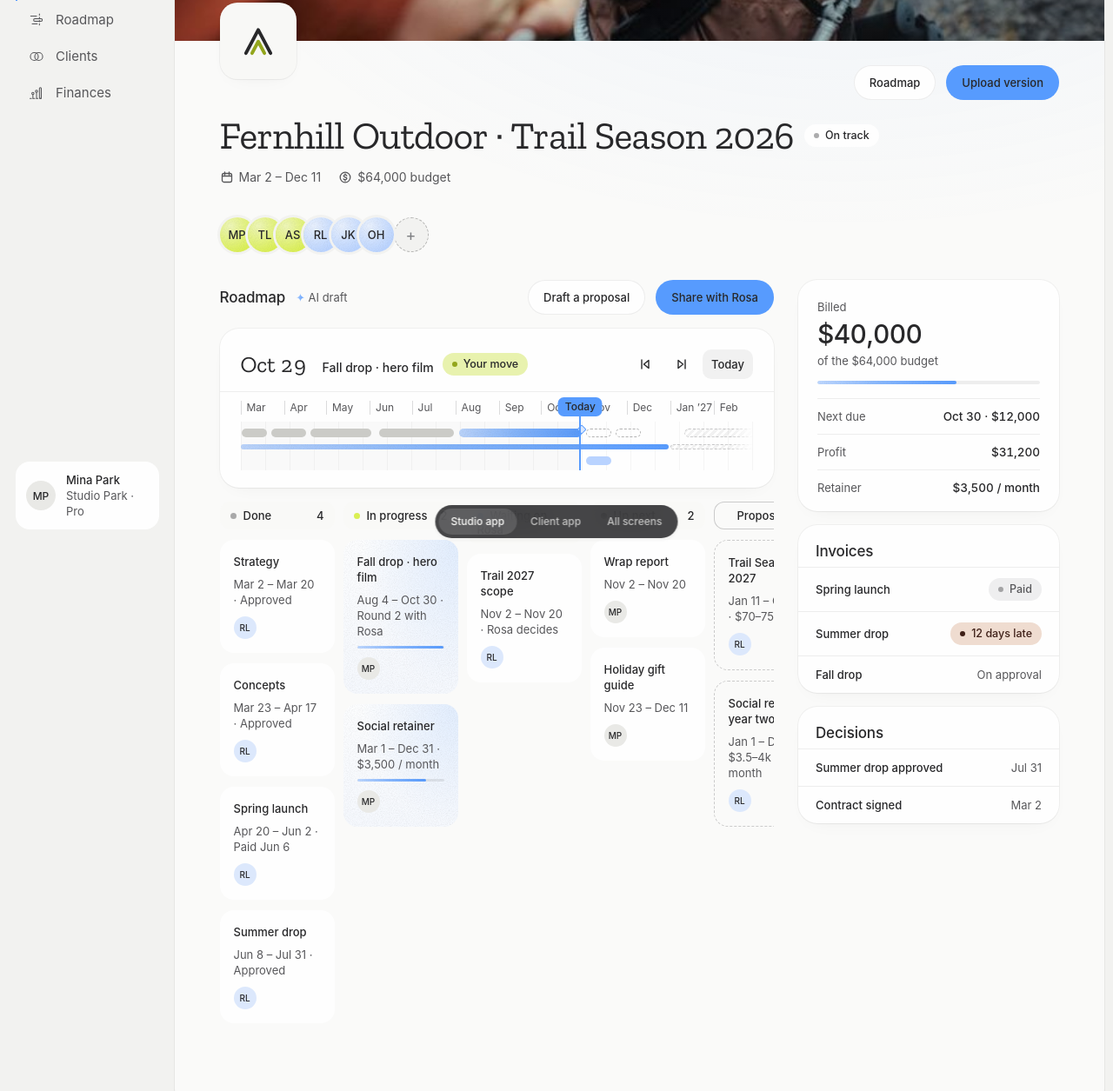
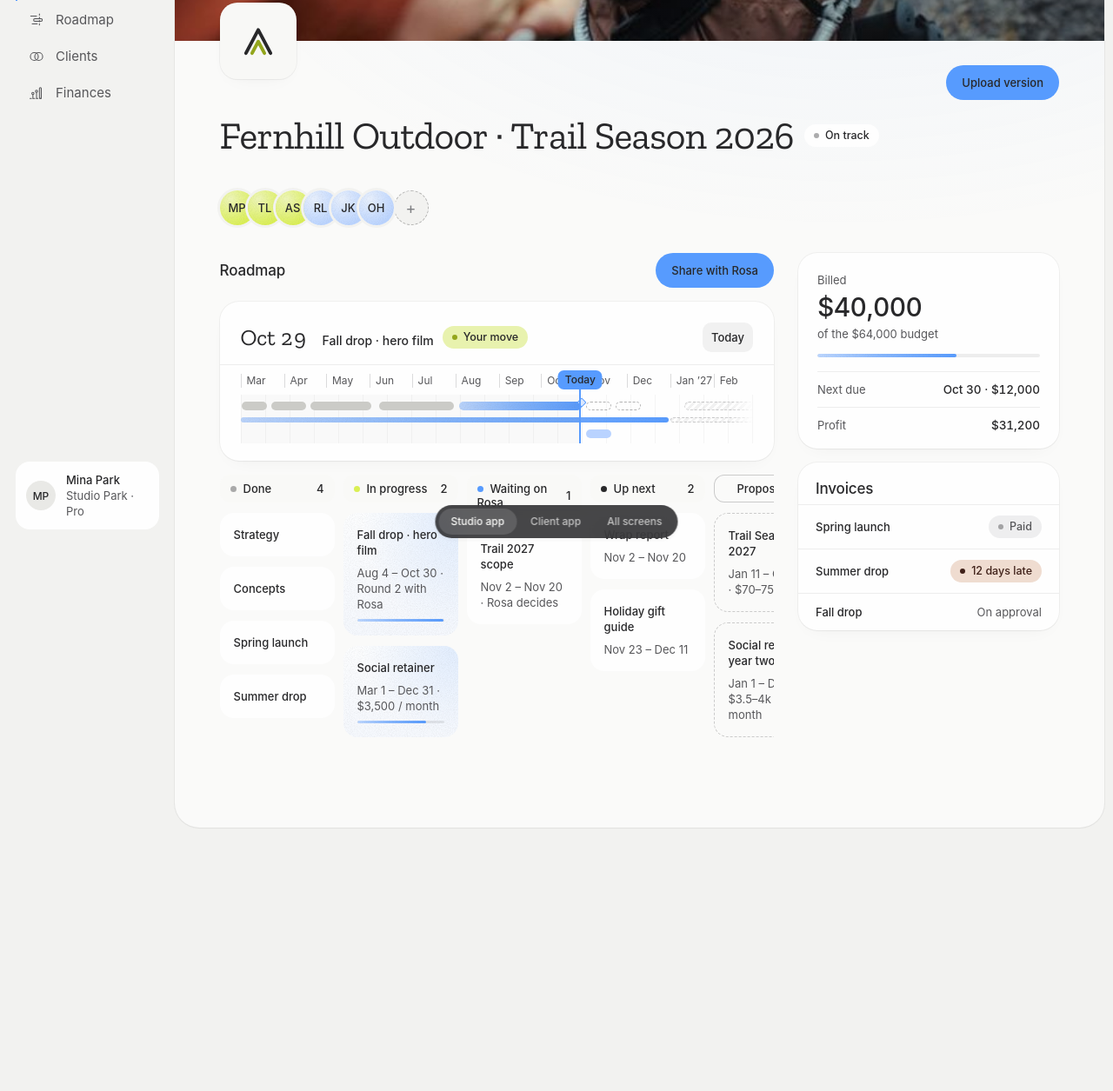
Before and after one commit to jennaCh0i/cueue, a plain HTML site: page Project.html in a window 1280 px wide. Shown: the part 163-1418 px from the top of the page at 87% size. After the commit the page ends 1125 px from the top, so only its background shows below. Drawn offline with nearby package versions, Linux system fonts and the light colour scheme; a web font is replaced by a local one.

Commit message:
Project: simplify further, fewer buttons, labels and details
Co-Authored-By: Claude Opus 5.5 <noreply@anthropic.com>
Claude-Session: https://claude.ai/code/session_01XCLfjkFa7fhCyRTZDdVida

```diff
--- a/Project.html
+++ b/Project.html
@@ -70,11 +70,10 @@
     <div class="cover"><img src="/img/fernhill2.jpg" alt="Trail Season 2026 cover"></div>
     <div class="plogo" aria-hidden="true"><svg viewBox="0 0 56 56" fill="none"><path d="M10 46L28 12l18 34" stroke="#28282A" stroke-width="5" stroke-linecap="round" stroke-linejoin="round"></path><path d="M19 46l9-17 9 17" stroke="#93A61C" stroke-width="5" stroke-linecap="round" stroke-linejoin="round"></path></svg></div>
   </div>
-  <div class="pacts"><a class="btn btn-s" href="#roadmap">Roadmap</a><a class="btn btn-p" href="/Review">Upload version</a></div>
+  <div class="pacts"><a class="btn btn-p" href="/Review">Upload version</a></div>
   <div class="pid">
     <div class="pid-l">
       <div class="hstack g12 wrap"><h1 class="title">Fernhill Outdoor · Trail Season 2026</h1><span class="chip">On track</span></div>
-      <div class="pmeta" style="margin-top: 8px"><span><svg viewBox="0 0 16 16" width="16" height="16" fill="none" stroke="currentColor" stroke-width="1.3" stroke-linecap="round" stroke-linejoin="round"><rect x="2.5" y="3.5" width="11" height="10" rx="2"></rect><path d="M2.5 6.5h11M5.5 2v3M10.5 2v3"></path></svg>Mar 2 – Dec 11</span><span><svg viewBox="0 0 16 16" width="16" height="16" fill="none" stroke="currentColor" stroke-width="1.3" stroke-linecap="round" stroke-linejoin="round"><circle cx="8" cy="8" r="5.8"></circle><path d="M9.8 6.1c-.4-.6-1-.9-1.8-.9-1 0-1.7.5-1.7 1.3 0 1.8 3.6.9 3.6 2.8 0 .8-.8 1.4-1.9 1.4-.8 0-1.5-.3-1.9-.9M8 4v1.2M8 10.8V12"></path></svg>$64,000 budget</span></div>
     </div>
     <div class="ppl">
       <div class="pavs"><span class="pav st" title="Mina Park · lead">MP</span><span class="pav st" title="Theo Lin · motion">TL</span><span class="pav st" title="Ana Sato · retouch">AS</span><span class="pav cl" title="Rosa Lindqvist · approver">RL</span><span class="pav cl" title="Jae Kim · reviewer">JK</span><span class="pav cl" title="Omar Haddad · finance">OH</span><a class="pempty" href="/Invite" aria-label="Invite someone" title="Invite someone">+</a></div>
@@ -122,15 +121,13 @@
   <div class="pcols">
   <section id="roadmap" class="stack g16" style="scroll-margin-top: 24px">
       <div class="hstack between wrap g16">
-        <div class="hstack g12"><h2 class="sub">Roadmap</h2><span class="cap muted"><span class="ai">✦</span> AI draft</span></div>
-        <div class="hstack g12"><a class="btn btn-s" href="/Proposal">Draft a proposal</a><a class="btn btn-p" href="/Project">Share with Rosa</a></div>
+        <h2 class="sub">Roadmap</h2>
+        <div class="hstack g12"><a class="btn btn-p" href="/Project">Share with Rosa</a></div>
       </div>
       <div class="card rm" data-start="2026-03-01" data-end="2027-03-01" data-today="2026-10-29">
         <div class="rm-top">
           <span class="rm-read"><span class="rm-date">Oct 29</span><span class="rm-stage">Fall drop · hero film</span><span class="chip c-you rm-chip">Your move</span></span>
           <div class="rm-ctl">
-            <button class="rm-btn" data-go="prev" aria-label="Previous"><svg viewBox="0 0 16 16" width="16" height="16" fill="none" stroke="currentColor" stroke-width="1.4" stroke-linecap="round" stroke-linejoin="round"><path d="M4 3v10M12 3.5L6.5 8 12 12.5Z"></path></svg></button>
-            <button class="rm-btn" data-go="next" aria-label="Next"><svg viewBox="0 0 16 16" width="16" height="16" fill="none" stroke="currentColor" stroke-width="1.4" stroke-linecap="round" stroke-linejoin="round"><path d="M12 3v10M4 3.5L9.5 8 4 12.5Z"></path></svg></button>
             <button class="rm-btn" data-go="today" style="background:rgba(40,40,42,.06)">Today</button>
           </div>
         </div>
@@ -142,11 +139,11 @@
         </div></div>
       </div>
     <div class="board">
-      <div class="stack g12"><div class="colhead" style="--dot: var(--n40)"><span>Done</span><span>4</span></div><div class="k" data-id="strat"><span class="label">Strategy</span><span class="cap muted rm-when">Mar 2 – Mar 20 · Approved</span><span class="avatar sm blue">RL</span></div><div class="k" data-id="conc"><span class="label">Concepts</span><span class="cap muted rm-when">Mar 23 – Apr 17 · Approved</span><span class="avatar sm blue">RL</span></div><a class="k" data-id="spring" href="/Invoice"><span class="label">Spring launch</span><span class="cap muted rm-when">Apr 20 – Jun 2 · Paid Jun 6</span><span class="avatar sm blue">RL</span></a><a class="k" data-id="summer" href="/Review"><span class="label">Summer drop</span><span class="cap muted rm-when">Jun 8 – Jul 31 · Approved</span><span class="avatar sm blue">RL</span></a></div>
-      <div class="stack g12"><div class="colhead" style="--dot: var(--lime)"><span>In progress</span><span>2</span></div><a class="k lime" data-id="fall" href="/Review"><span class="label">Fall drop · hero film</span><span class="cap muted rm-when">Aug 4 – Oct 30 · Round 2 with Rosa</span><div class="rm-mini"><i style="width:99%"></i></div><span class="avatar sm ">MP</span></a><div class="k lime" data-id="ret"><span class="label">Social retainer</span><span class="cap muted rm-when">Mar 1 – Dec 31 · $3,500 / month</span><div class="rm-mini"><i style="width:79%"></i></div><span class="avatar sm ">MP</span></div></div>
-      <div class="stack g12"><div class="colhead" style="--dot: var(--blue)"><span>Waiting on Rosa</span><span>1</span></div><div class="k" data-id="scope"><span class="label">Trail 2027 scope</span><span class="cap muted rm-when">Nov 2 – Nov 20 · Rosa decides</span><span class="avatar sm blue">RL</span></div></div>
-      <div class="stack g12"><div class="colhead" style="--dot: var(--navy)"><span>Up next</span><span>2</span></div><div class="k" data-id="wrap"><span class="label">Wrap report</span><span class="cap muted rm-when">Nov 2 – Nov 20</span><span class="avatar sm ">MP</span></div><a class="k" data-id="holi" href="/Invoice"><span class="label">Holiday gift guide</span><span class="cap muted rm-when">Nov 23 – Dec 11</span><span class="avatar sm ">MP</span></a></div>
-      <div class="stack g12"><div class="colhead" style="--dot: transparent; box-shadow: inset 0 0 0 1px rgba(40,40,42,.22); background: transparent"><span>Proposed</span><span>2</span></div><a class="k dash" data-id="c27" href="/Proposal"><span class="label">Trail Season 2027</span><span class="cap muted rm-when">Jan 11 – Oct 30 · $70–75k</span><span class="avatar sm blue">RL</span></a><div class="k dash" data-id="r27"><span class="label">Social retainer, year two</span><span class="cap muted rm-when">Jan 1 – Dec 31 · $3.5–4k / month</span><span class="avatar sm blue">RL</span></div></div>
+      <div class="stack g12"><div class="colhead" style="--dot: var(--n40)"><span>Done</span><span>4</span></div><div class="k" data-id="strat"><span class="label">Strategy</span></div><div class="k" data-id="conc"><span class="label">Concepts</span></div><a class="k" data-id="spring" href="/Invoice"><span class="label">Spring launch</span></a><a class="k" data-id="summer" href="/Review"><span class="label">Summer drop</span></a></div>
+      <div class="stack g12"><div class="colhead" style="--dot: var(--lime)"><span>In progress</span><span>2</span></div><a class="k lime" data-id="fall" href="/Review"><span class="label">Fall drop · hero film</span><span class="cap muted rm-when">Aug 4 – Oct 30 · Round 2 with Rosa</span><div class="rm-mini"><i style="width:99%"></i></div></a><div class="k lime" data-id="ret"><span class="label">Social retainer</span><span class="cap muted rm-when">Mar 1 – Dec 31 · $3,500 / month</span><div class="rm-mini"><i style="width:79%"></i></div></div></div>
+      <div class="stack g12"><div class="colhead" style="--dot: var(--blue)"><span>Waiting on Rosa</span><span>1</span></div><div class="k" data-id="scope"><span class="label">Trail 2027 scope</span><span class="cap muted rm-when">Nov 2 – Nov 20 · Rosa decides</span></div></div>
+      <div class="stack g12"><div class="colhead" style="--dot: var(--navy)"><span>Up next</span><span>2</span></div><div class="k" data-id="wrap"><span class="label">Wrap report</span><span class="cap muted rm-when">Nov 2 – Nov 20</span></div><a class="k" data-id="holi" href="/Invoice"><span class="label">Holiday gift guide</span><span class="cap muted rm-when">Nov 23 – Dec 11</span></a></div>
+      <div class="stack g12"><div class="colhead" style="--dot: transparent; box-shadow: inset 0 0 0 1px rgba(40,40,42,.22); background: transparent"><span>Proposed</span><span>2</span></div><a class="k dash" data-id="c27" href="/Proposal"><span class="label">Trail Season 2027</span><span class="cap muted rm-when">Jan 11 – Oct 30 · $70–75k</span></a><div class="k dash" data-id="r27"><span class="label">Social retainer, year two</span><span class="cap muted rm-when">Jan 1 – Dec 31 · $3.5–4k / month</span></div></div>
     </div>
     </section>
     <aside class="pside">
@@ -158,7 +155,6 @@
         <div class="pm-kv">
           <div><span class="cap muted">Next due</span><b>Oct 30 · $12,000</b></div>
           <div><span class="cap muted">Profit</span><b>$31,200</b></div>
-          <div><span class="cap muted">Retainer</span><b>$3,500 / month</b></div>
         </div>
       </section>
       <section class="card flat">
@@ -166,11 +162,6 @@
         <a class="row" href="/Invoice"><span class="label grow">Spring launch</span><span class="chip c-done">Paid</span></a>
         <a class="row" href="/Invoice"><span class="label grow">Summer drop</span><span class="chip c-late">12 days late</span></a>
         <a class="row" href="/Invoice"><span class="label grow">Fall drop</span><span class="cap muted">On approval</span></a>
-      </section>
-      <section class="card flat">
-        <div class="pside-h"><h2 class="sub">Decisions</h2></div>
-        <div class="row"><span class="label grow">Summer drop approved</span><span class="cap muted">Jul 31</span></div>
-        <div class="row"><span class="label grow">Contract signed</span><span class="cap muted">Mar 2</span></div>
       </section>
     </aside>
   </div>
```
